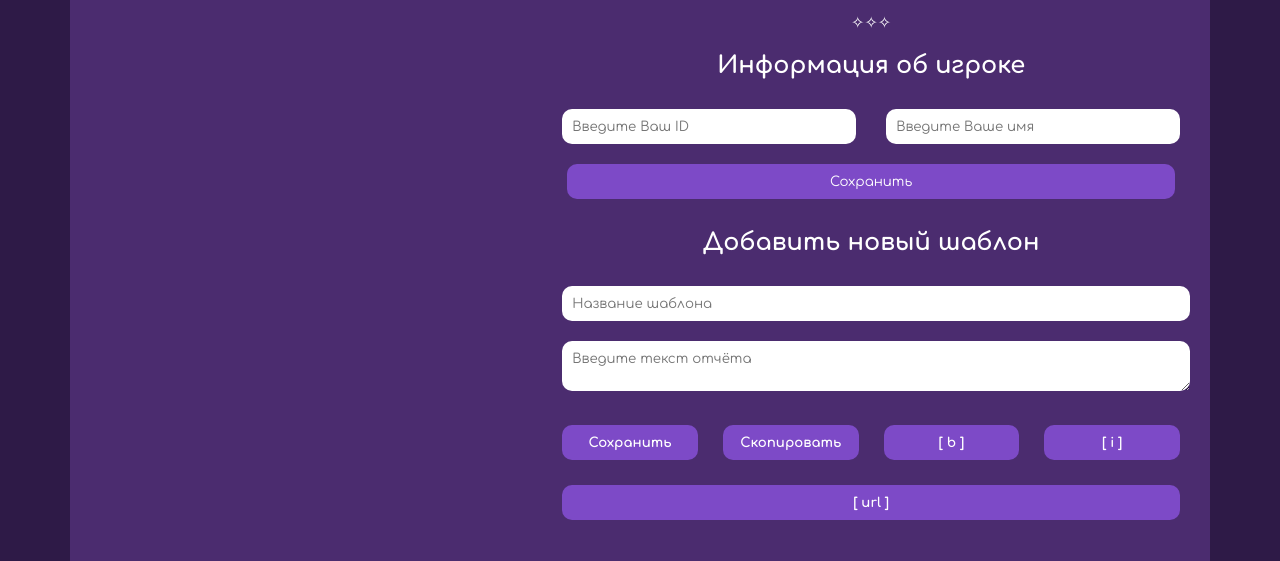
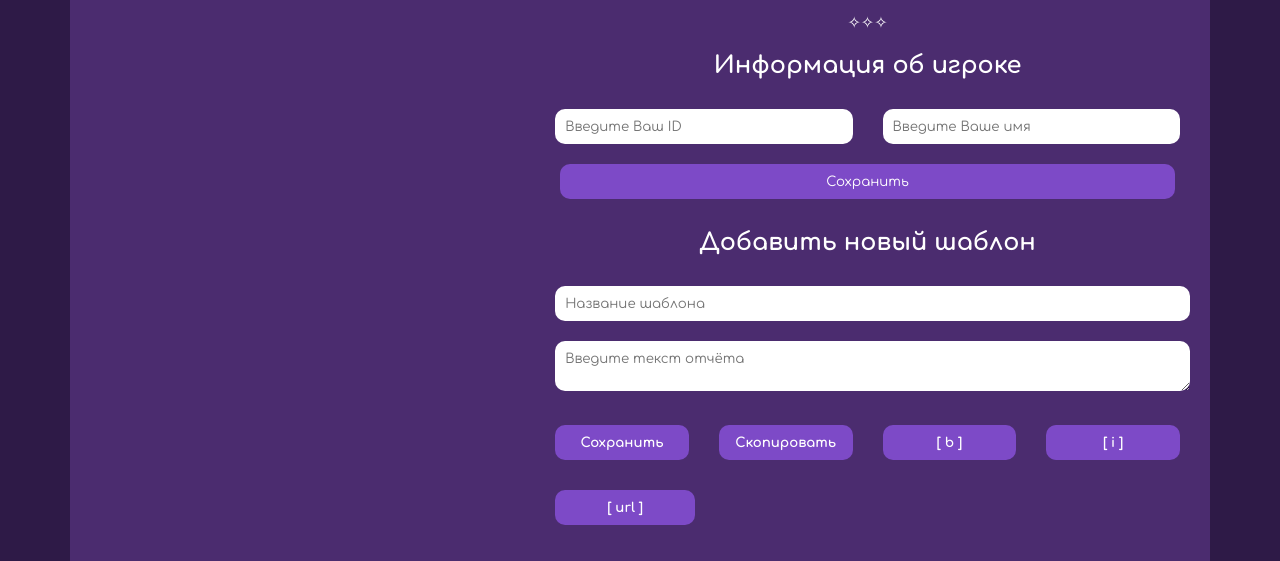
Before and after one commit to metowinny/CatWar-Report-Generator, a plain HTML site: page index.html in a window 1280 px wide. Shown: the part 173-734 px from the top of the page. Drawn offline with Linux system fonts and the light colour scheme.

Commit message:
Update index.html

```diff
--- a/index.html
+++ b/index.html
@@ -88,15 +88,16 @@
         }
     .button-group {
         display: flex;
-            justify-content: center;
+        justify-content: space-between;
         align-items: center;
         flex-wrap: wrap;
-            gap: 5px;
+        gap: 10px;
         margin-top: 10px;
     }
     .button-group button {
         flex: 1;
         min-width: 120px;
+        max-width: 140px;
     }
         .footer {
             text-align: center;
```
Lines whose indentation alone changed are shown as unchanged.
